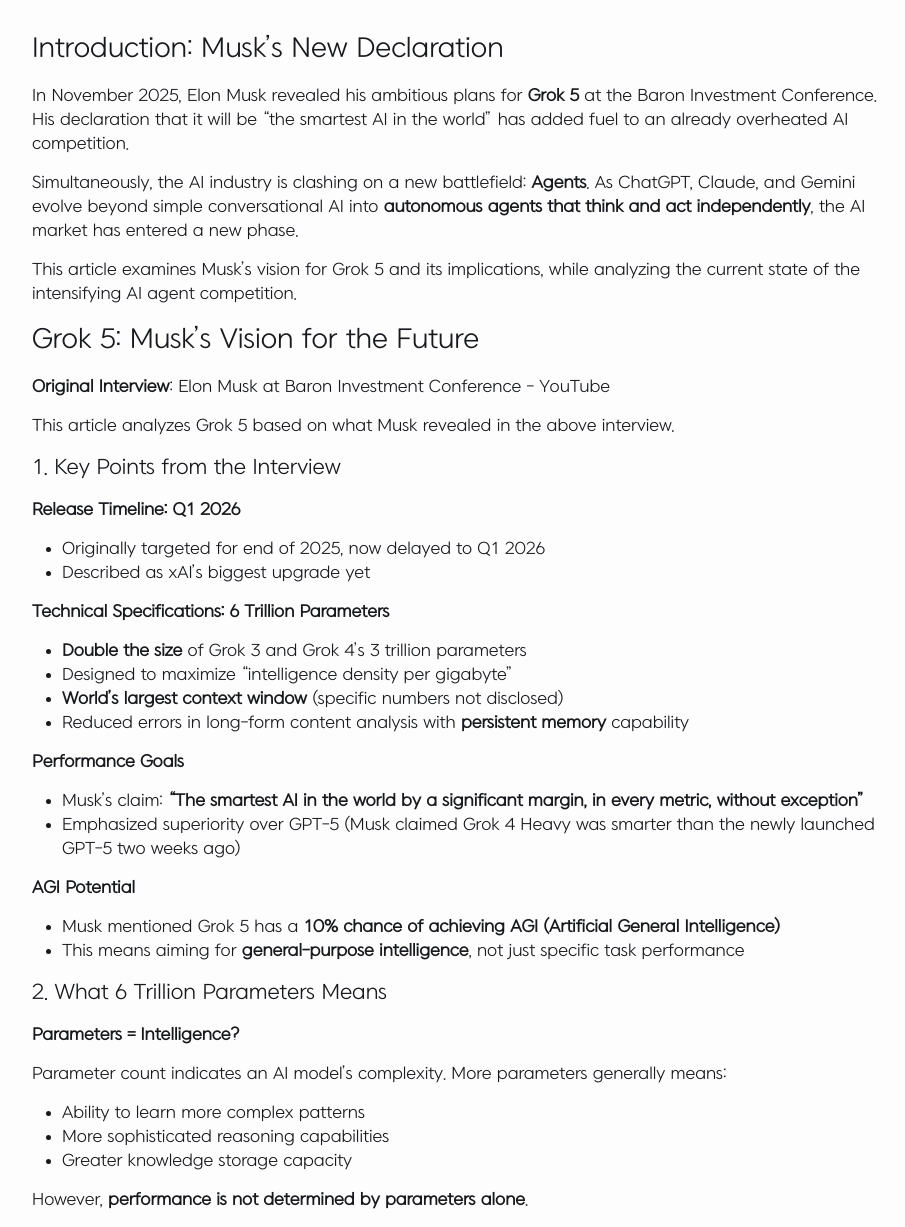
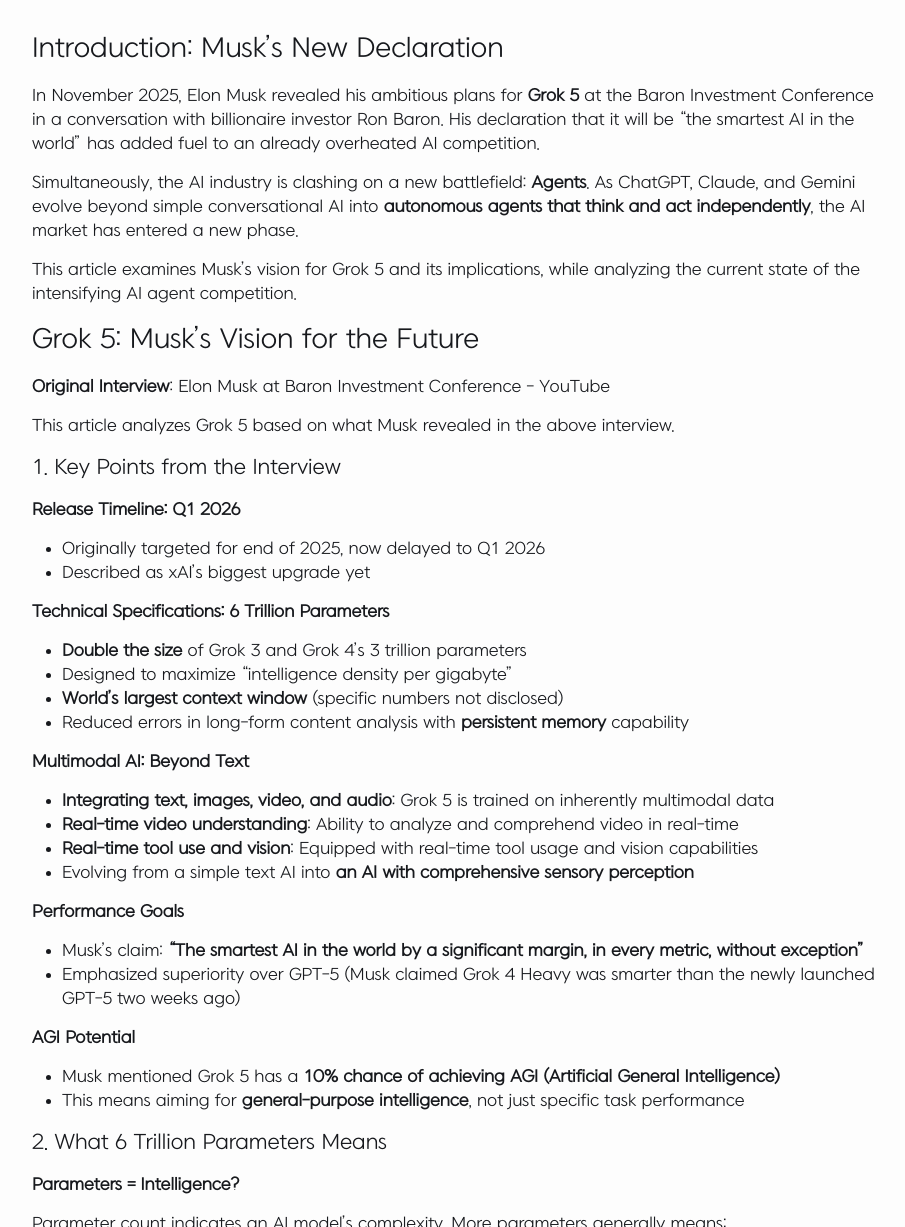
Before and after one commit to batteryhob/batteryhob.github.io, a Jekyll site: the page built from _posts/2025-11-19-Grok5AgentCompetition-en.md, in a window 1280 px wide and 1400 px high, scrolled down 347 px. Shown: the part 173-1400 px from the top of the window, without its empty margins (178-1083 px from the left). Built offline with Jekyll 4.4.1, drawn with Linux system fonts in a browser that asks for light colours; nearby versions of some CDN libraries.

Commit message:
Update Grok 5 blog posts with multimodal and real-time features
Ron Baron 인터뷰 내용을 바탕으로 추가된 정보:
- Ron Baron과의 대담이라는 점 명시
- 멀티모달 AI 기능 추가 (텍스트, 이미지, 비디오, 오디오 통합)
- 실시간 비디오 이해 능력 강조
- Real-time tool use and vision 기능 추가

이러한 기능들은 Grok 5가 단순한 텍스트 AI를 넘어
종합적인 감각을 가진 AI로 진화하고 있음을 보여줍니다.

```diff
--- a/_posts/2025-11-19-Grok5AgentCompetition-en.md
+++ b/_posts/2025-11-19-Grok5AgentCompetition-en.md
@@ -13,7 +13,7 @@ ref: grok5-agent-competition
 
 ## Introduction: Musk's New Declaration
 
-In November 2025, Elon Musk revealed his ambitious plans for **Grok 5** at the Baron Investment Conference. His declaration that it will be "the smartest AI in the world" has added fuel to an already overheated AI competition.
+In November 2025, Elon Musk revealed his ambitious plans for **Grok 5** at the Baron Investment Conference in a conversation with billionaire investor Ron Baron. His declaration that it will be "the smartest AI in the world" has added fuel to an already overheated AI competition.
 
 Simultaneously, the AI industry is clashing on a new battlefield: **Agents**. As ChatGPT, Claude, and Gemini evolve beyond simple conversational AI into **autonomous agents that think and act independently**, the AI market has entered a new phase.
 
@@ -36,6 +36,12 @@ This article analyzes Grok 5 based on what Musk revealed in the above interview.
 - Designed to maximize "intelligence density per gigabyte"
 - **World's largest context window** (specific numbers not disclosed)
 - Reduced errors in long-form content analysis with **persistent memory** capability
+
+**Multimodal AI: Beyond Text**
+- **Integrating text, images, video, and audio**: Grok 5 is trained on inherently multimodal data
+- **Real-time video understanding**: Ability to analyze and comprehend video in real-time
+- **Real-time tool use and vision**: Equipped with real-time tool usage and vision capabilities
+- Evolving from a simple text AI into **an AI with comprehensive sensory perception**
 
 **Performance Goals**
 - Musk's claim: **"The smartest AI in the world by a significant margin, in every metric, without exception"**
```
Also changed, not shown: _posts/2025-11-19-Grok5AgentCompetition-전지호.md (+7 -1 lines).
